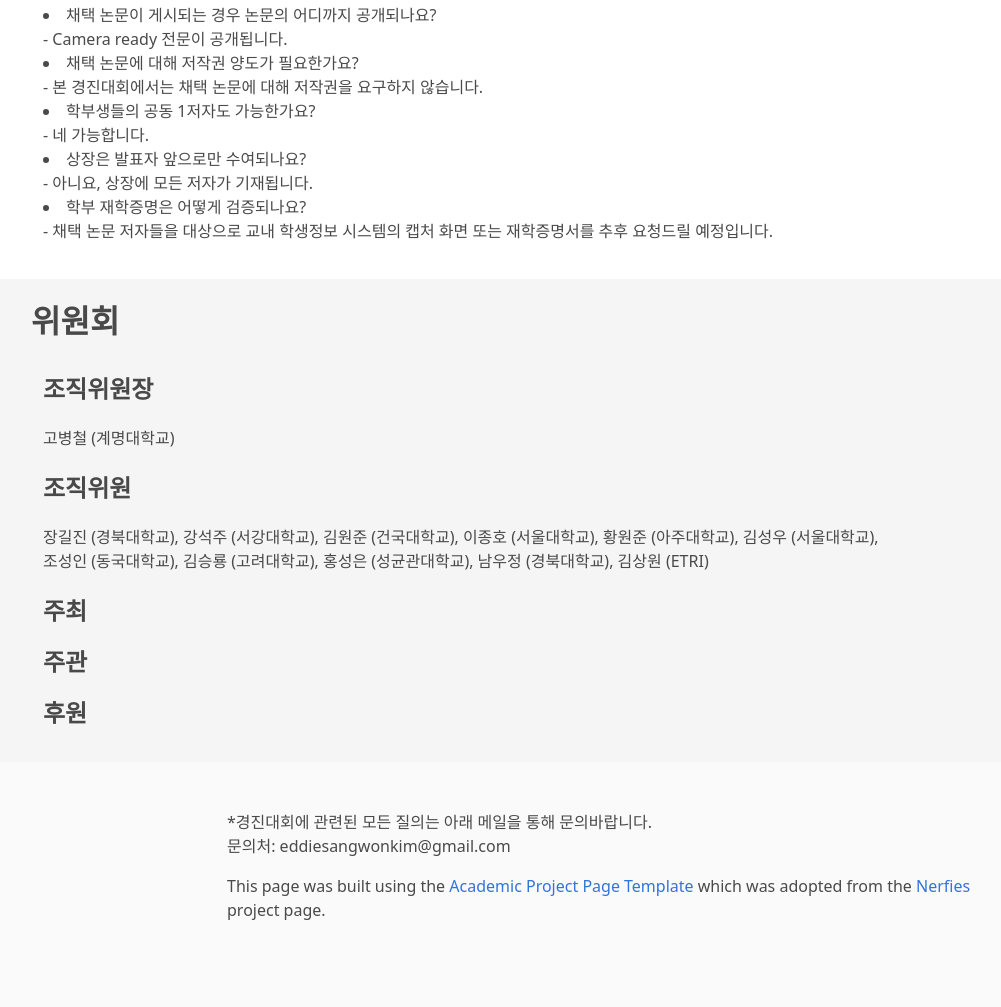
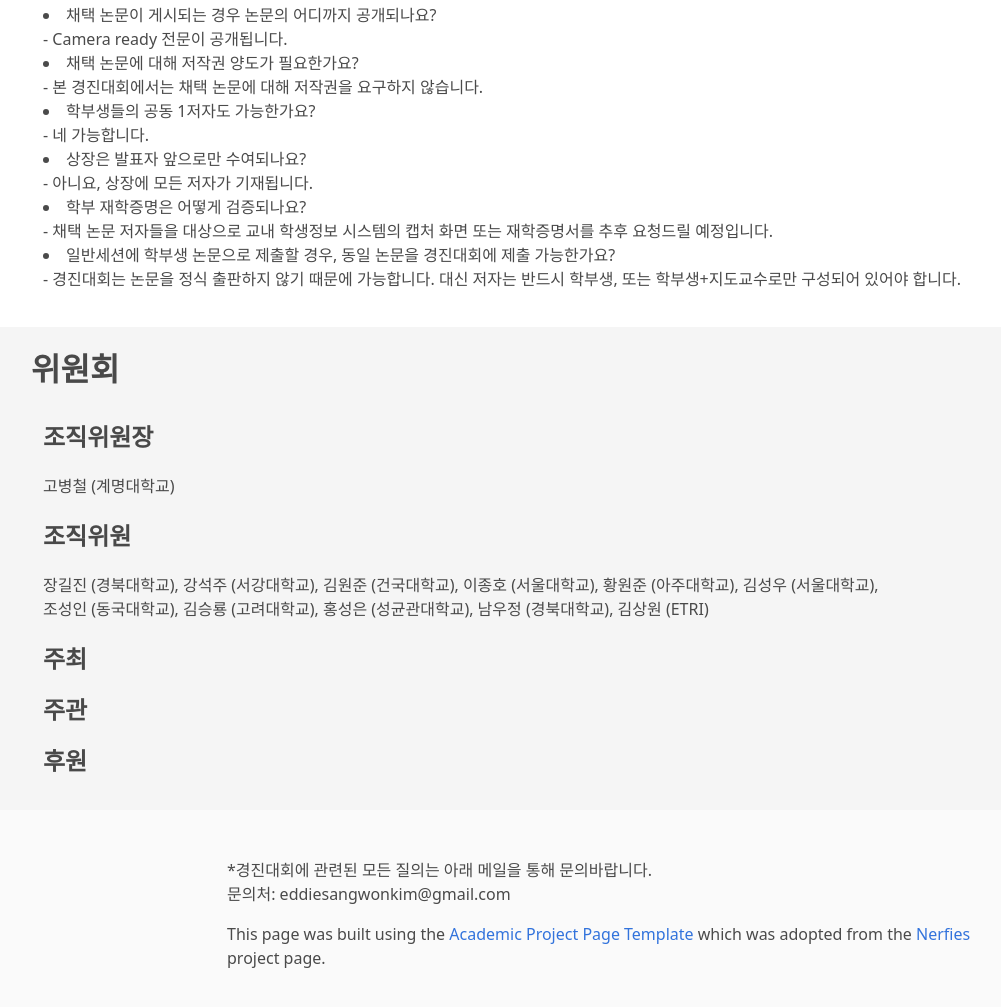
Before and after one commit to bpai2024/bpai2024.github.io, a plain HTML site: page index.html in a window 1280 px wide. Shown: the part 2593-3600 px from the top of the page, without its empty margins (33-1034 px from the left). Drawn offline with nearby package versions, Linux system fonts and the light colour scheme; some icons are missing.

Commit message:
Update index.html
add FAQ

```diff
--- a/index.html
+++ b/index.html
@@ -377,6 +377,8 @@
           <ul>- 아니요, 상장에 모든 저자가 기재됩니다.</ul>
           <li>학부 재학증명은 어떻게 검증되나요?</li>
           <ul>- 채택 논문 저자들을 대상으로 교내 학생정보 시스템의 캡처 화면 또는 재학증명서를 추후 요청드릴 예정입니다.</ul>
+          <li>일반세션에 학부생 논문으로 제출할 경우, 동일 논문을 경진대회에 제출 가능한가요?</li>
+          <ul>- 경진대회는 논문을 정식 출판하지 않기 때문에 가능합니다. 대신 저자는 반드시 학부생, 또는 학부생+지도교수로만 구성되어 있어야 합니다.</ul>
         </div>
 
       </div>
```
